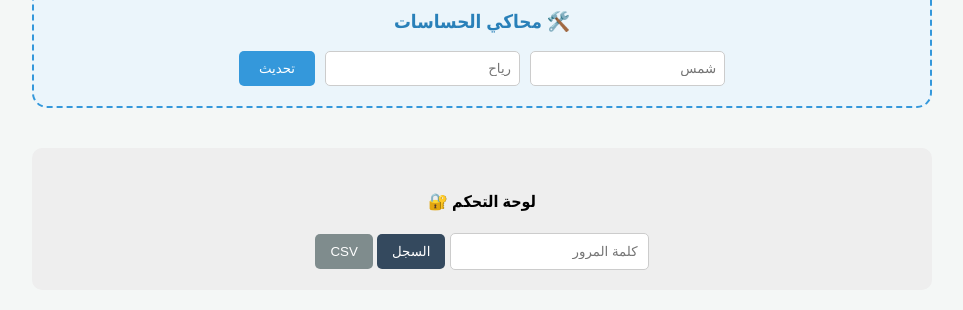
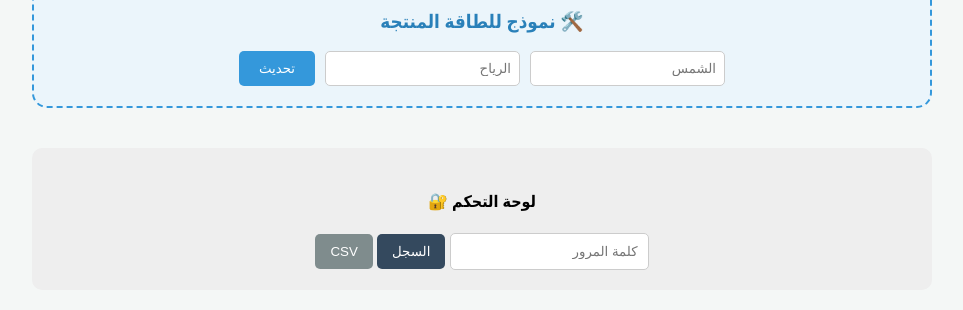
Before and after one commit to s1j2b1/Smart-Energy-System, a Flask app: page / in a window 1280 px wide. Shown: the part 803-1113 px from the top of the page, without its empty margins (158-1121 px from the left). Run offline with Flask 3, Linux system fonts and the light colour scheme.

Commit message:
Update index.html

```diff
--- a/templates/index.html
+++ b/templates/index.html
@@ -119,10 +119,10 @@
 
         {# للتعامل مع الحساسات #}
         <div class="simulation-box" style="background: #ebf5fb; padding: 20px; border-radius: 15px; margin-top: 20px; border: 2px dashed #3498db; text-align: center;">
-            <h3 style="color: #2980b9;">🛠️ محاكي الحساسات</h3>
+            <h3 style="color: #2980b9;">🛠️ نموذج للطاقة المنتجة</h3>
             <form method="POST" style="display: flex; gap: 10px; justify-content: center; flex-wrap: wrap;">
-                <input type="number" step="0.01" name="solar_manual" placeholder="شمس" style="padding: 8px; border-radius: 5px; border: 1px solid #ccc;">
-                <input type="number" step="0.01" name="wind_manual" placeholder="رياح" style="padding: 8px; border-radius: 5px; border: 1px solid #ccc;">
+                <input type="number" step="0.01" name="solar_manual" placeholder="الشمس" style="padding: 8px; border-radius: 5px; border: 1px solid #ccc;">
+                <input type="number" step="0.01" name="wind_manual" placeholder="الرياح" style="padding: 8px; border-radius: 5px; border: 1px solid #ccc;">
                 <button type="submit" name="simulate_sensor" style="background: #3498db; color: white; border: none; padding: 10px 20px; border-radius: 5px; cursor: pointer;">تحديث</button>
             </form>
         </div>
```
